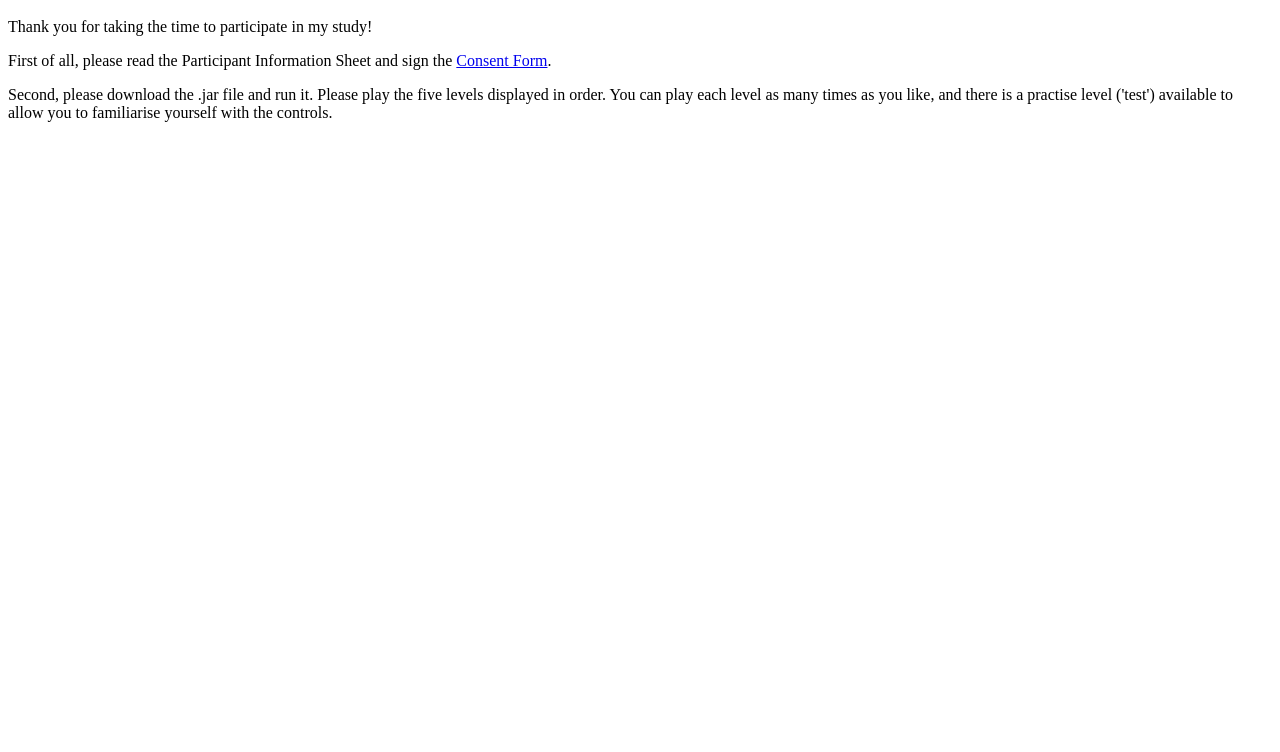
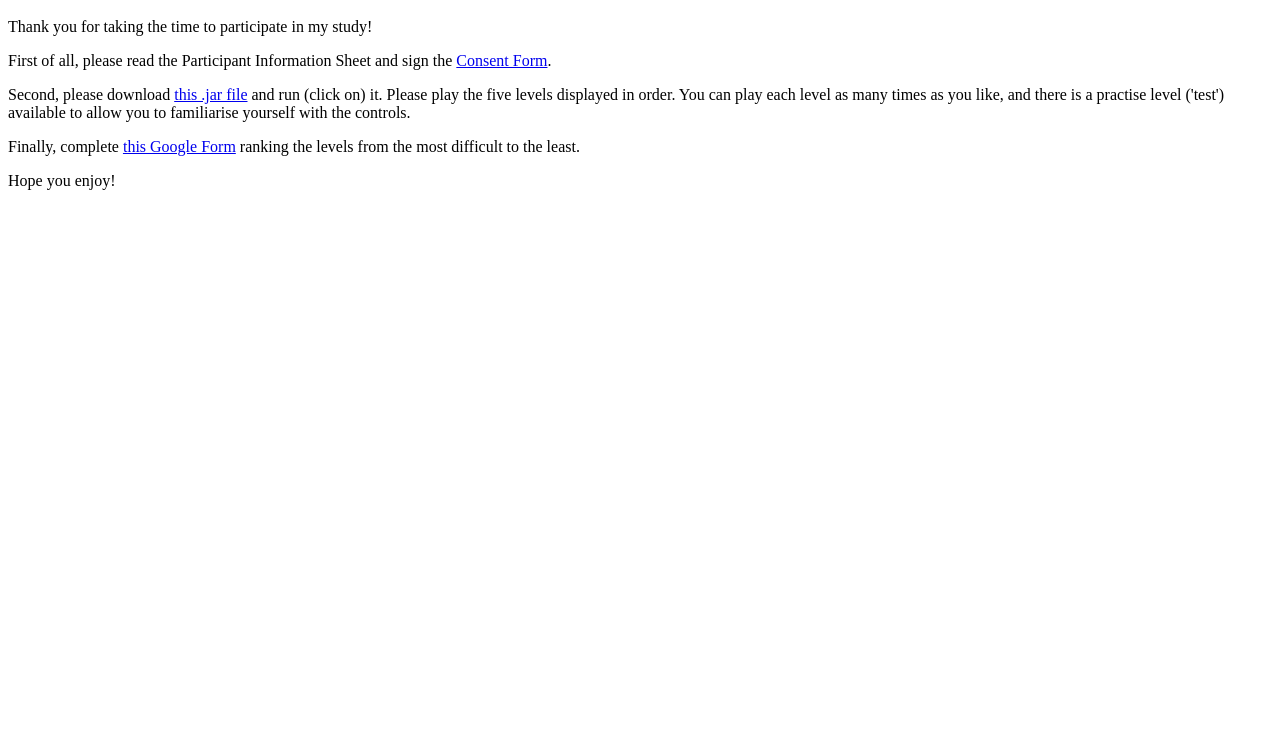
Before and after one commit to PeteLeeds/Uni_Project, a plain HTML site: page index.html in a window 1280 px wide. Shown: the part 48-800 px from the top of the page. Drawn offline with Linux system fonts and the light colour scheme.

Commit message:
Added link to .jar

```diff
--- a/index.html
+++ b/index.html
@@ -9,16 +9,7 @@
 
   <p>First of all, please read the Participant Information Sheet and sign the <a href=https://docs.google.com/forms/d/e/1FAIpQLSfp3vrsaLLsqfpnRoA9uW4KDGEqnlnT2I9hSZgDxT7Wk4OZ2A/viewform?usp=sf_link>Consent Form</a>.</p>
 
-  <p>Second, please download the .jar file and run it. Please play the five levels displayed in order. You can play each level as many times as you like, and there is a practise level ('test') available to allow you to familiarise yourself with the controls.</p>
-
-<embed
-id="SomeName"
-type="application/x-java-applet;version=1.6"
-width="999" height="999"
-archive="Mario.jar"
-code="FrameLauncher.class"
-pluginspage="http://java.com/download/"
-myParam="YourParams" />
+  <p><p>Second, please download <a href="https://github.com/PeteLeeds/Uni_Project/raw/main/Mario.jar">this .jar file</a> and run (click on) it. Please play the five levels displayed in order. You can play each level as many times as you like, and there is a practise level ('test') available to allow you to familiarise yourself with the controls.</p>
 
   <p>Finally, complete <a href=https://docs.google.com/forms/d/e/1FAIpQLSeIAXpbpmD7eNnpI4nvH9MzOQ0O64L1qkyMBgj1hkkd2SJzaQ/viewform?usp=sf_link>this Google Form</a> ranking the levels from the most difficult to the least.</p>
 
```
